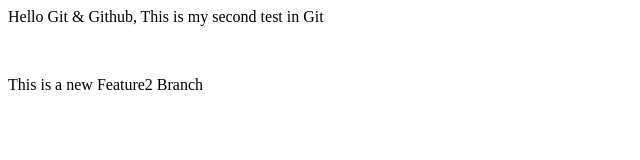
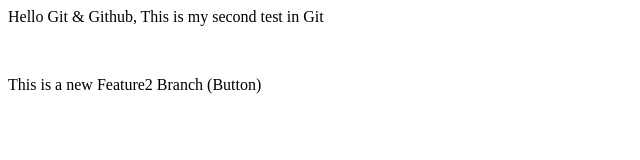
Before and after one commit to sauravkumarp977/localrepo, a plain HTML site: page index.html in a window 1280 px wide. Shown: the full height of the page, 0-640 px from the left. Drawn offline with Linux system fonts and the light colour scheme.

```diff
--- a/index.html
+++ b/index.html
@@ -1,3 +1,3 @@
 <p>Hello Git & Github, This is my second test in Git</p>
 <br>
-<p>This is a new Feature2 Branch</p>
+<p class="Feature2">This is a new Feature2 Branch (Button)</p>
```
